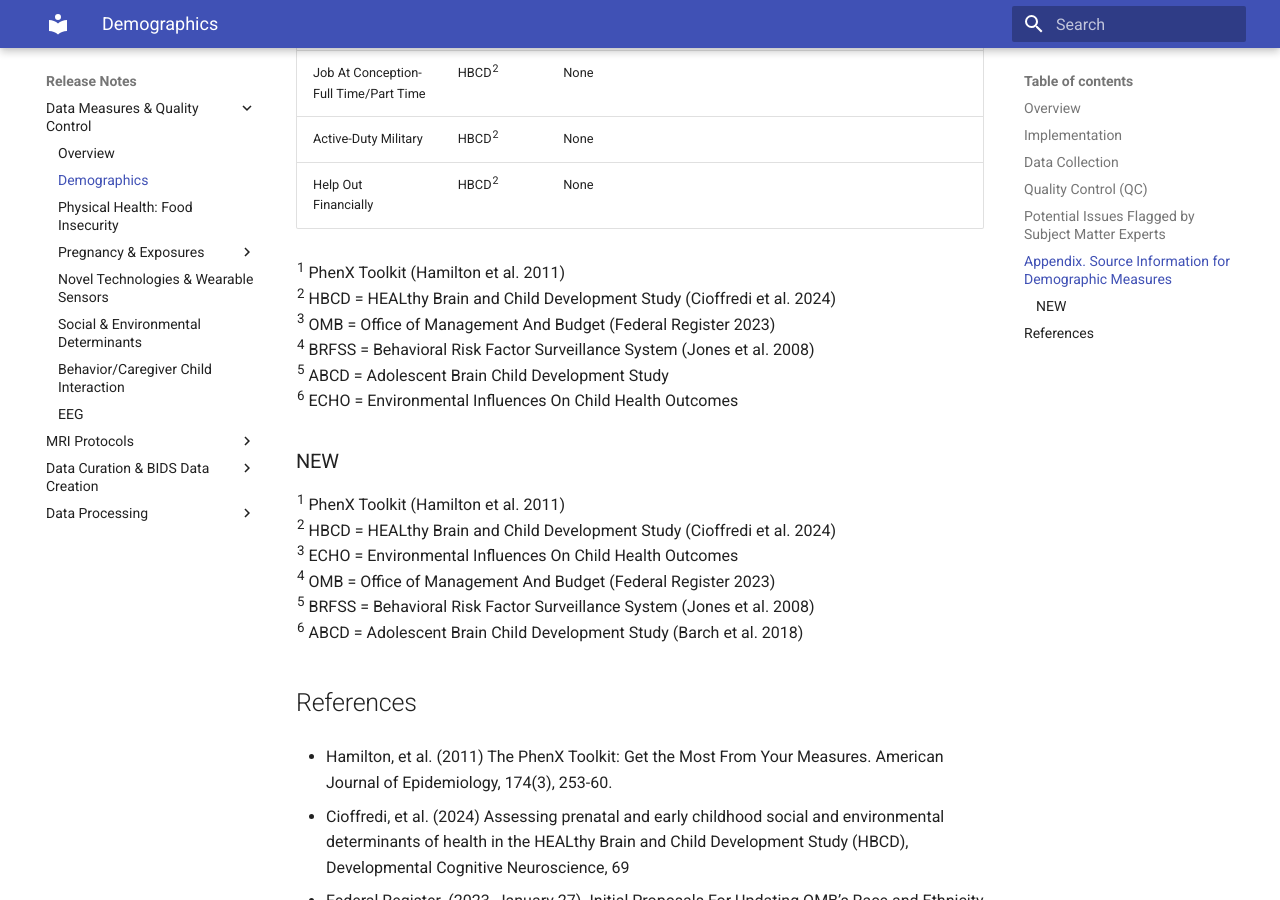
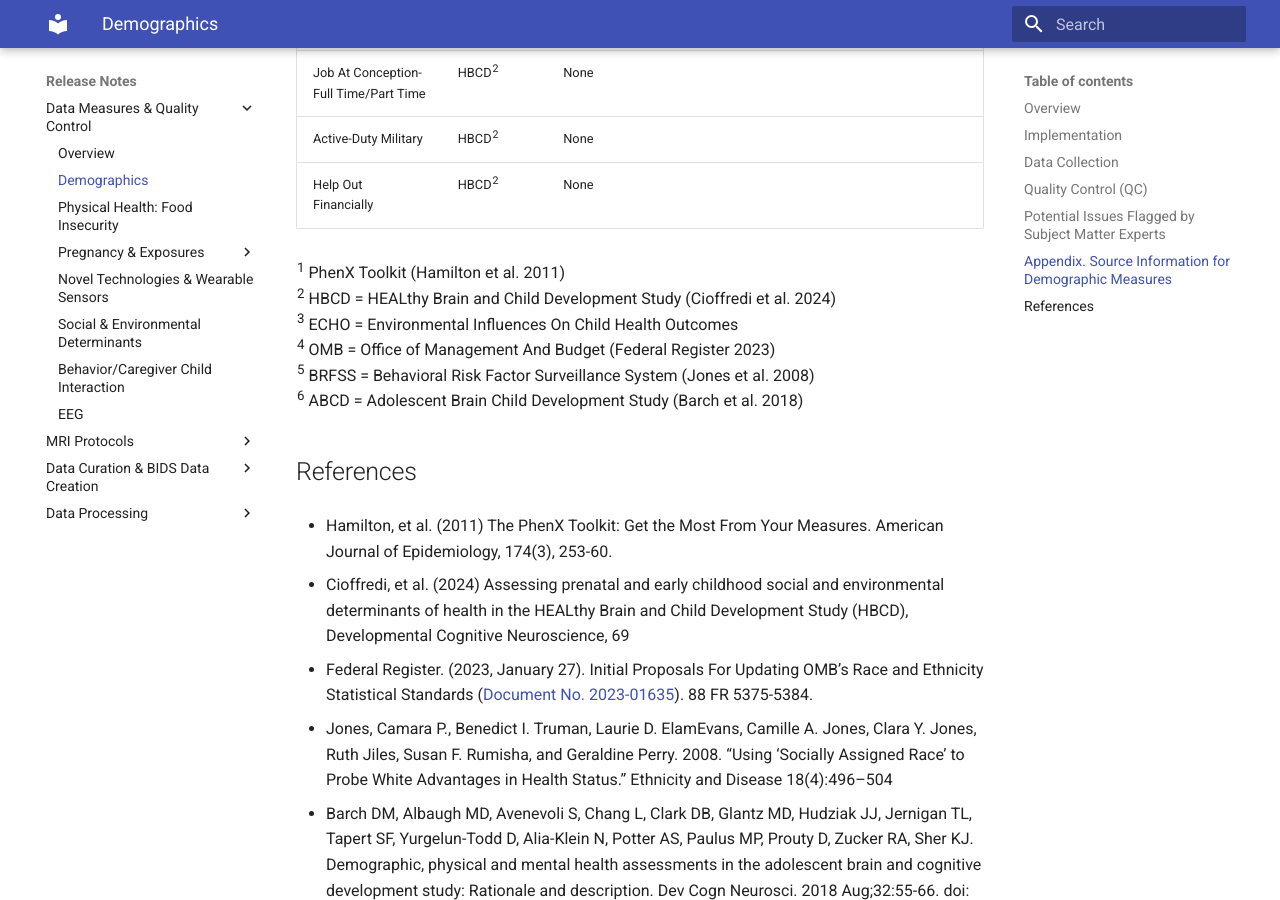
Before and after one commit to mattcieslak/hbcd-docs, an MkDocs documentation site: the page built from docs/measures/demographics.md, in a window 1280 px wide and 900 px high, scrolled down 4379 px. Built offline with MkDocs 1.6.1 and Material for MkDocs 9.7.7, drawn with Linux system fonts in a browser that asks for light colours.

Commit message:
Update demographics.md

```diff
--- a/docs/measures/demographics.md
+++ b/docs/measures/demographics.md
@@ -76,15 +76,6 @@ We learned through RA reports that some participants reported challenges in answ
 | Active-Duty Military | HBCD<sup>2</sup> | None |
 | Help Out Financially | HBCD<sup>2</sup>| None |
 
-<sup>1</sup> PhenX Toolkit (Hamilton et al. 2011)<br>
-<sup>2</sup> HBCD = HEALthy Brain and Child Development Study (Cioffredi et al. 2024)<br>
-<sup>3</sup> OMB = Office of Management And Budget (Federal Register 2023)
-<sup>4</sup> BRFSS = Behavioral Risk Factor Surveillance System (Jones et al. 2008)<br>
-<sup>5</sup> ABCD = Adolescent Brain Child Development Study<br>
-<sup>6</sup> ECHO = Environmental Influences On Child Health Outcomes
-
-
-### NEW
 <sup>1</sup> PhenX Toolkit (Hamilton et al. 2011)
 <sup>2</sup> HBCD = HEALthy Brain and Child Development Study (Cioffredi et al. 2024)
 <sup>3</sup> ECHO = Environmental Influences On Child Health Outcomes
```
